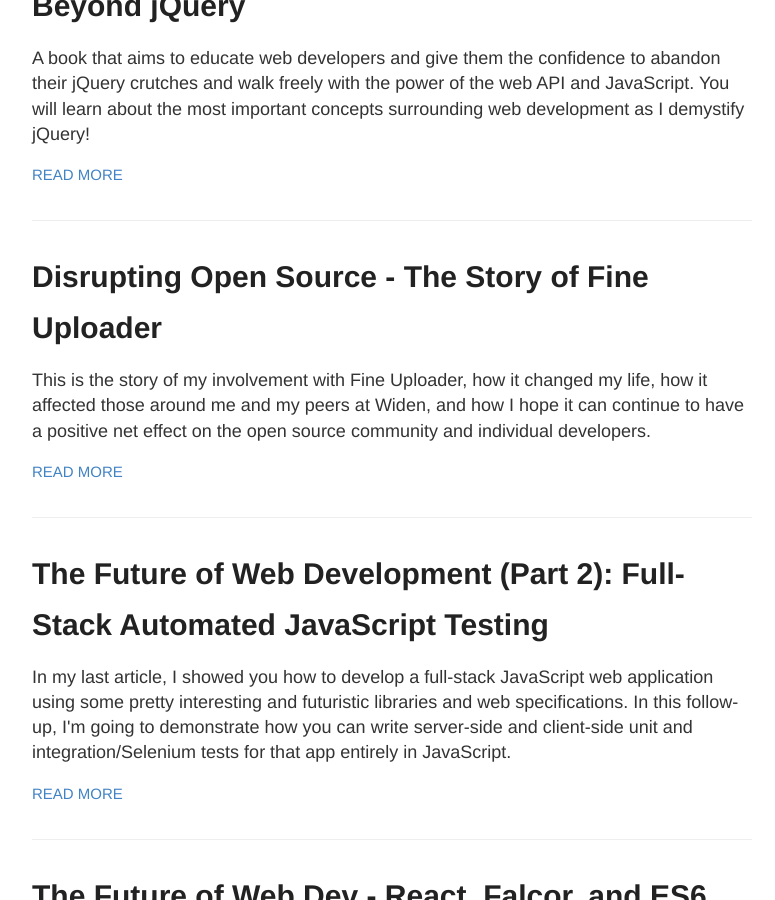
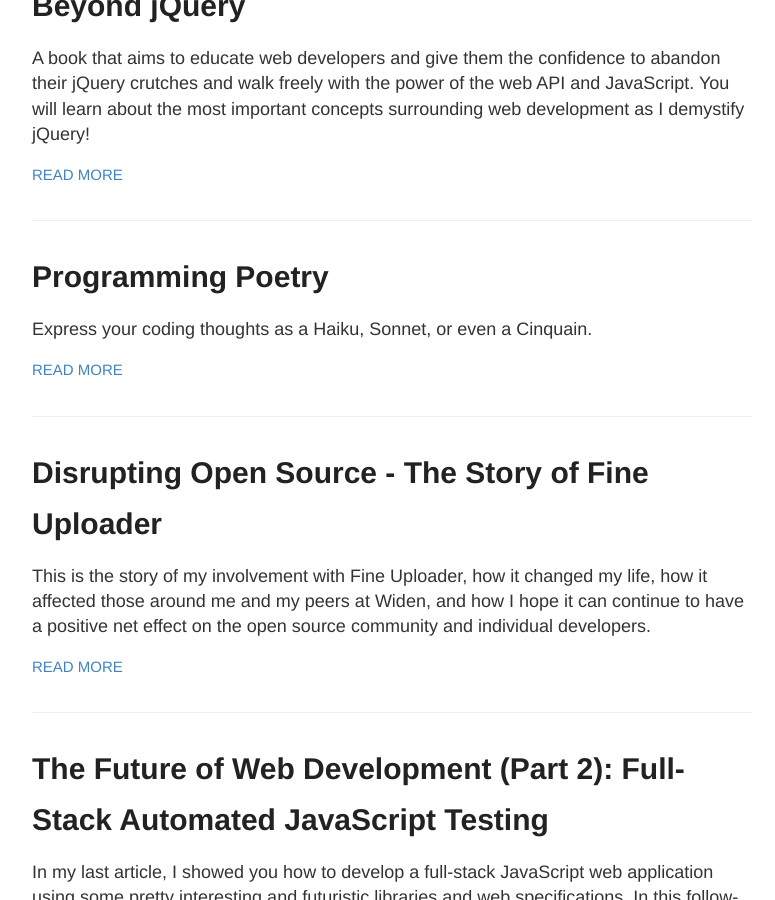
Before and after one commit to rnicholus/raynicholus.com, a Jekyll site: the page built from index.html, in a window 1280 px wide and 900 px high, scrolled down 428 px. Shown: the whole window, without its empty margins (248-1023 px from the left). Built offline with Jekyll 4.4.1, drawn with Linux system fonts in a browser that asks for light colours.

Commit message:
programmingpoetry.com

```diff
--- a/_data/extPosts.yml
+++ b/_data/extPosts.yml
@@ -2,6 +2,11 @@
   title: Beyond jQuery
   summary: A book that aims to educate web developers and give them the confidence to abandon their jQuery crutches and walk freely with the power of the web API and JavaScript. You will learn about the most important concepts surrounding web development as I demystify jQuery!
   date: 2016-08-20 00:00:00 -0000
+
+- url: http://programmingpoetry.com
+  title: Programming Poetry
+  summary: Express your coding thoughts as a Haiku, Sonnet, or even a Cinquain.
+  date: 2016-11-14 00:00:00 -0000
 
 - url: https://medium.com/@RayNicholus/disrupting-open-source-the-story-of-fine-uploader-80160eb557d9#.8ft3mq1b1
   title: Disrupting Open Source - The Story of Fine Uploader
```
